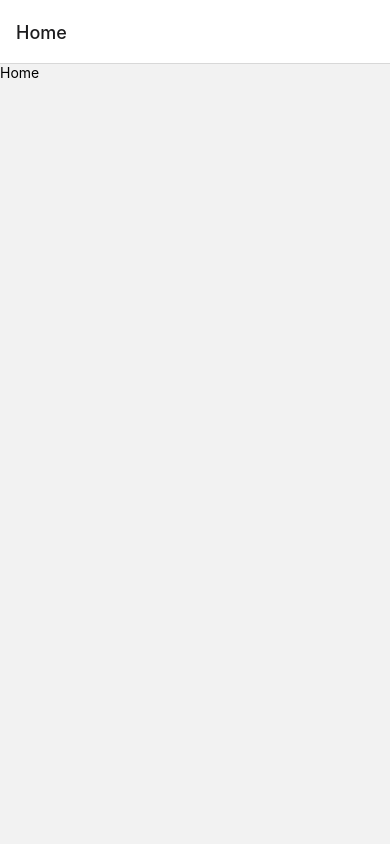
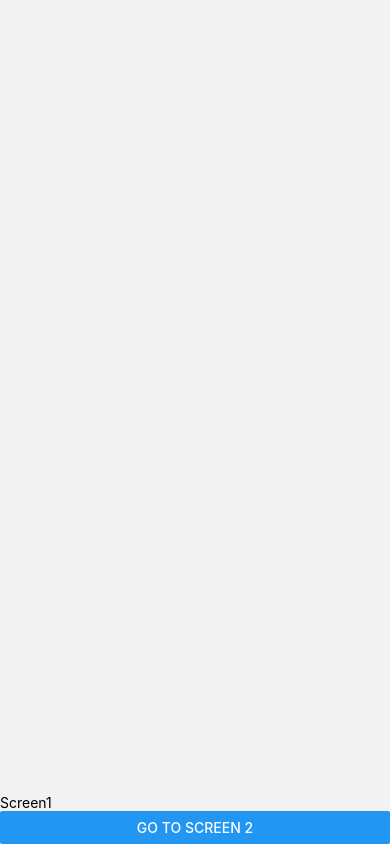
Before and after one commit to abdul-rehman-d/SmartBookingReactNativeTest, a React Native app: screen / in a window 390 px wide. Built offline with nearby package versions, Linux system fonts and the light colour scheme.

Commit message:
feat: two screens with navigation

```diff
--- a/src/navigation/AppNavigator.tsx
+++ b/src/navigation/AppNavigator.tsx
@@ -3,15 +3,24 @@ import React from 'react';
 import * as Screens from "../screens";
 
 export type AppStackParamList = {
-  Home: undefined;
+  Screen1: undefined;
+  Screen2: { numberOfLines: number };
 }
 
 const Stack = createNativeStackNavigator<AppStackParamList>();
 
 function AppNavigator(): React.JSX.Element {
   return (
-    <Stack.Navigator>
-      <Stack.Screen component={Screens.HomeScreen} name='Home' />
+    <Stack.Navigator
+      screenOptions={{
+        headerShown: false,
+        statusBarTranslucent: true,
+        statusBarColor: "transparent",
+        statusBarStyle: 'dark',
+      }}
+    >
+      <Stack.Screen component={Screens.Screen1} name='Screen1' />
+      <Stack.Screen component={Screens.Screen2} name='Screen2' />
     </Stack.Navigator>
   )
 }
--- a/src/screens/HomeScreen.tsx
+++ /dev/null
@@ -1,11 +0,0 @@
-import React from "react";
-import { Text } from "react-native";
-import _ from "react-native-reanimated";
-
-function HomeScreen(): React.JSX.Element {
-    return (
-        <Text>Home</Text>
-    )
-}
-
-export { HomeScreen };
--- /dev/null
+++ b/src/screens/Screen1.tsx
@@ -0,0 +1,23 @@
+import React from "react";
+import { NativeStackScreenProps } from "@react-navigation/native-stack";
+import { Button, Text, View } from "react-native";
+import { AppStackParamList } from "../navigation/AppNavigator";
+
+type Props = NativeStackScreenProps<AppStackParamList, "Screen1">;
+
+function Screen1({ navigation }: Props): React.JSX.Element {
+
+    return (
+        <View style={{ marginTop: "auto" }}>
+            <Text>Screen1</Text>
+            <Button
+                title="Go To Screen 2"
+                onPress={() => {
+                    navigation.navigate("Screen2", { numberOfLines: 10 })
+                }}
+            />
+        </View>
+    )
+}
+
+export { Screen1 };
--- /dev/null
+++ b/src/screens/Screen2.tsx
@@ -0,0 +1,14 @@
+import React from "react";
+import { NativeStackScreenProps } from "@react-navigation/native-stack";
+import { Text } from "react-native";
+import { AppStackParamList } from "../navigation/AppNavigator";
+
+type Props = NativeStackScreenProps<AppStackParamList, "Screen1">;
+
+function Screen2(): React.JSX.Element {
+    return (
+        <Text>Screen2</Text>
+    )
+}
+
+export { Screen2 };
--- a/src/screens/index.ts
+++ b/src/screens/index.ts
@@ -1 +1,2 @@
-export * from './HomeScreen';
+export * from './Screen1';
+export * from './Screen2';
```
